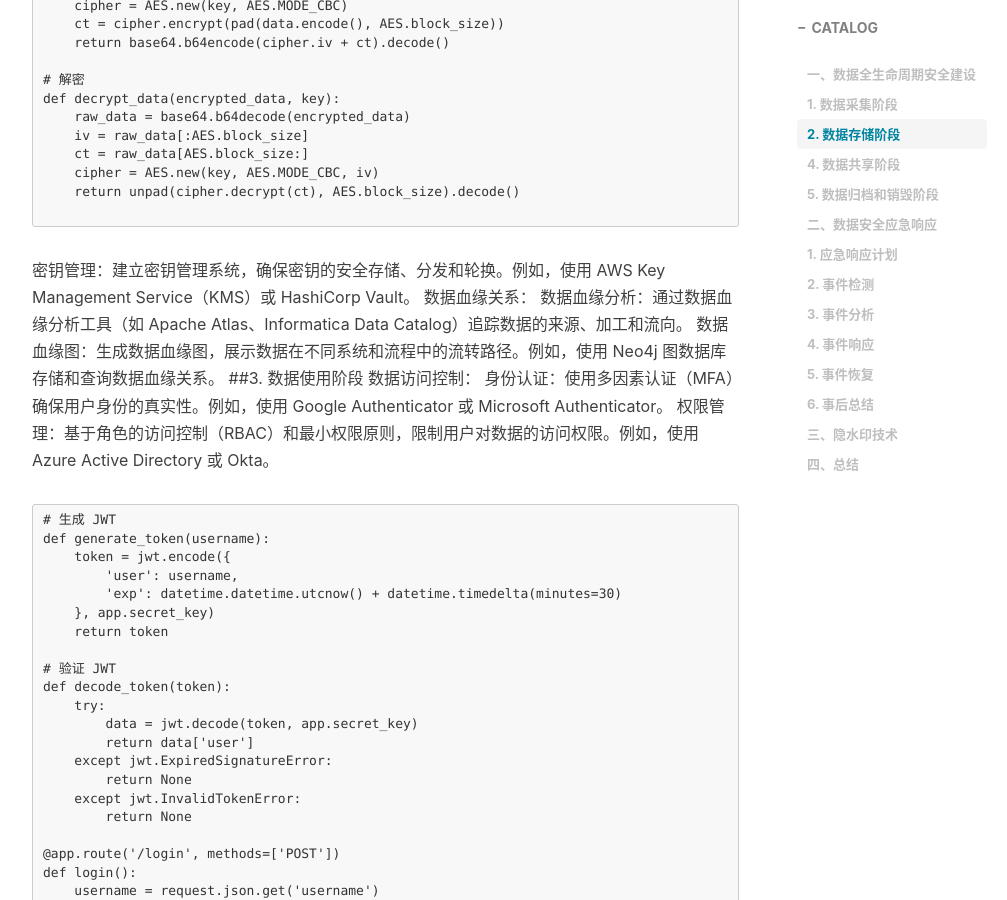
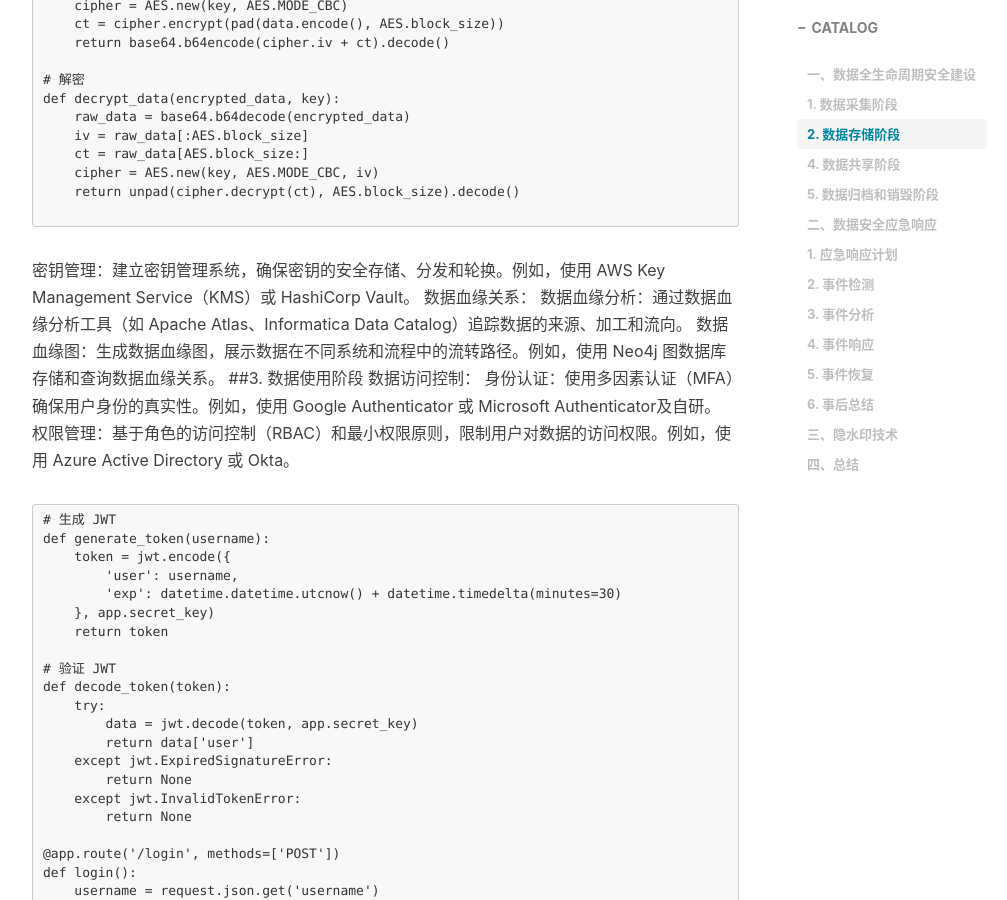
Before and after one commit to seensec/seensec.github.io, a Jekyll site: the page built from _posts/2025-02-08-数据安全建设.md, in a window 1280 px wide and 900 px high, scrolled down 1701 px. Shown: the whole window, without its empty margins (233-1240 px from the left). Built offline with Jekyll 4.4.1, drawn with Linux system fonts in a browser that asks for light colours; nearby versions of some CDN libraries; comment, search, counter and statistics services are not loaded.

Commit message:
Update 2025-02-08-数据安全建设.md

````diff
--- a/_posts/2025-02-08-数据安全建设.md
+++ b/_posts/2025-02-08-数据安全建设.md
@@ -74,7 +74,7 @@ def decrypt_data(encrypted_data, key):
 数据血缘图：生成数据血缘图，展示数据在不同系统和流程中的流转路径。例如，使用 Neo4j 图数据库存储和查询数据血缘关系。
 ##3. 数据使用阶段
 数据访问控制：
-身份认证：使用多因素认证（MFA）确保用户身份的真实性。例如，使用 Google Authenticator 或 Microsoft Authenticator。
+身份认证：使用多因素认证（MFA）确保用户身份的真实性。例如，使用 Google Authenticator 或 Microsoft Authenticator及自研。
 权限管理：基于角色的访问控制（RBAC）和最小权限原则，限制用户对数据的访问权限。例如，使用 Azure Active Directory 或 Okta。
 
 ```
````
